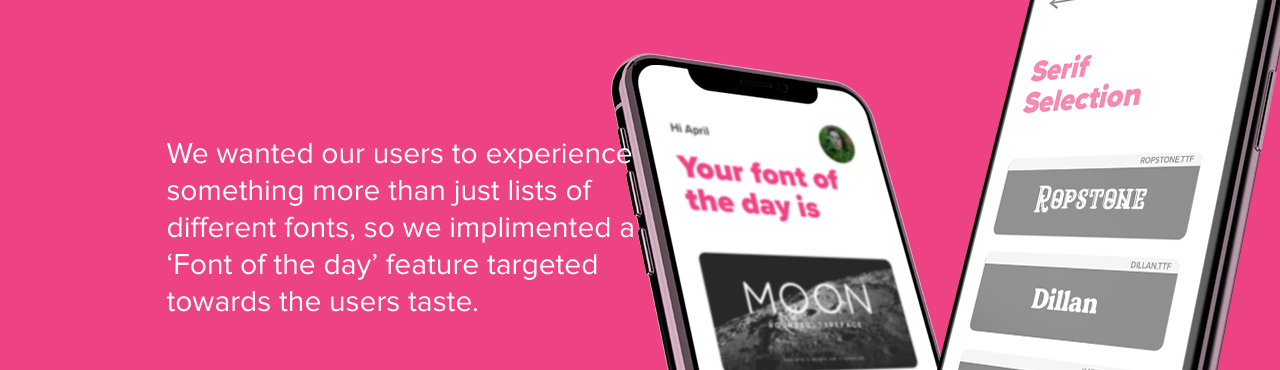
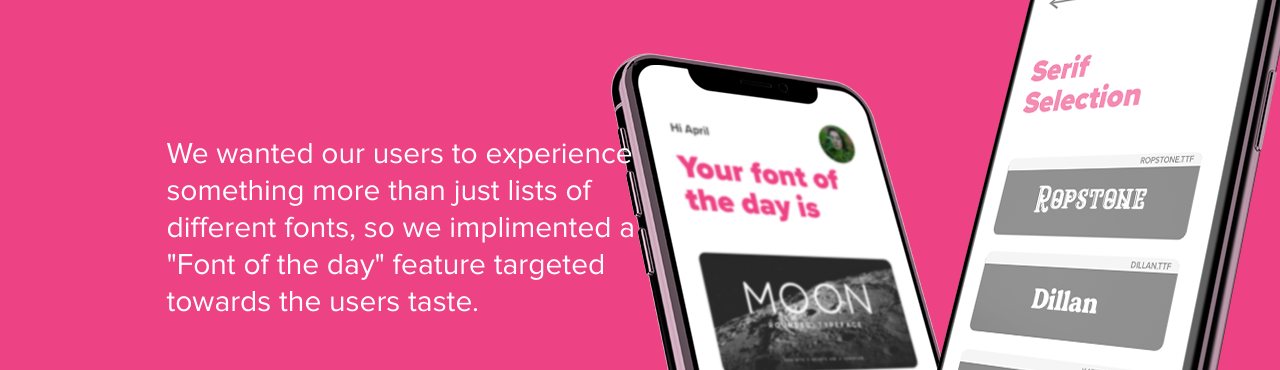
Before and after one commit to laurasonline/fontasy.github.io, a plain HTML site: page index.html in a window 1280 px wide. Shown: the part 2920-3290 px from the top of the page. Drawn offline with Linux system fonts and the light colour scheme.

Commit message:
Update index.html

```diff
--- a/index.html
+++ b/index.html
@@ -36,7 +36,7 @@
 
     <section id="page4">
         <h1>What's in it for us?<span class="blinking-cursor">|</span></h1>
-        <p>We wanted our users to experience<br> something more than just lists of<br> different fonts, so we implimented a<br> ‘Font of the day’ feature targeted<br> towards the users taste.</p>
+        <p>We wanted our users to experience<br> something more than just lists of<br> different fonts, so we implimented a<br> &#34;Font of the day&#34; feature targeted<br> towards the users taste.</p>
     </section>
 
     <section id="page5">
```
